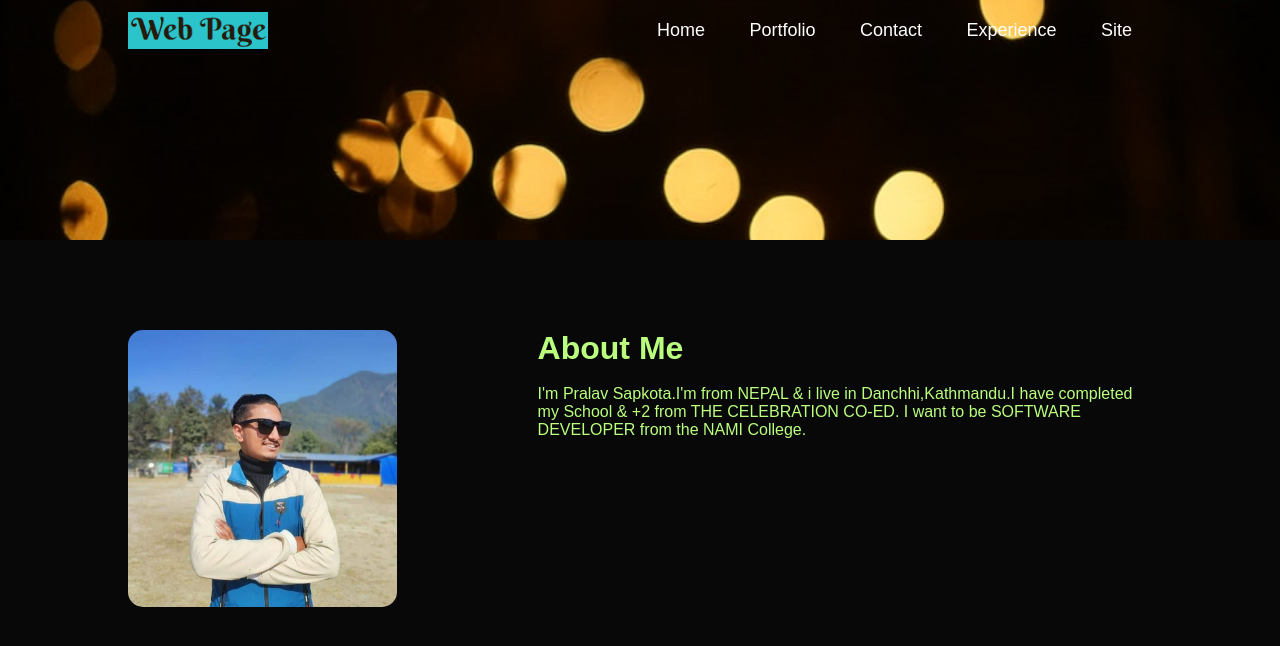
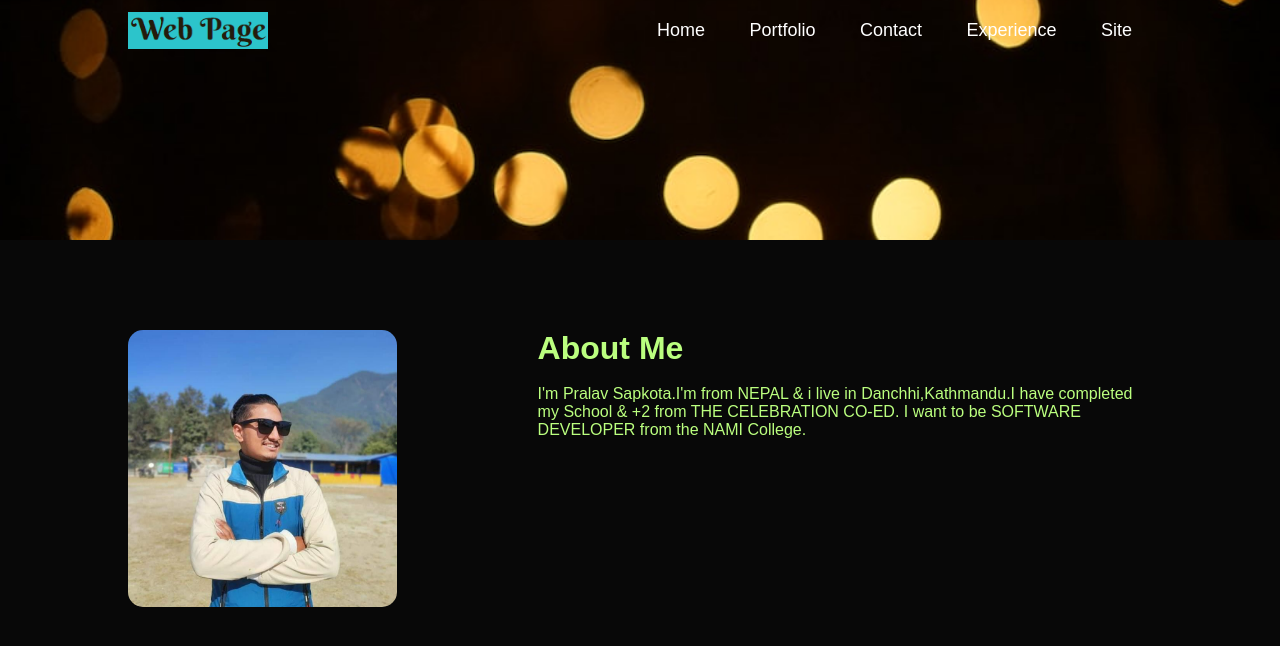
Before and after one commit to Buddha1391/CSY1018-WEB-DEVELOPMENT-ASSIGMENT-I-PRALAV-SAPKOTA-23834809, a plain HTML site: page Portfolio.html in a window 1280 px wide. Drawn offline with Linux system fonts and the light colour scheme.

Commit message:
Update Portfolio.css

```diff
--- a/Portfolio.css
+++ b/Portfolio.css
@@ -11,7 +11,7 @@ body{
 #header{
     width: 100%;
     height: 30vh;
-    background-image: url(backgroun.png);
+    background-image: url(Background.jfif);
     background-size: cover;
     background-position: center;
 }
```
